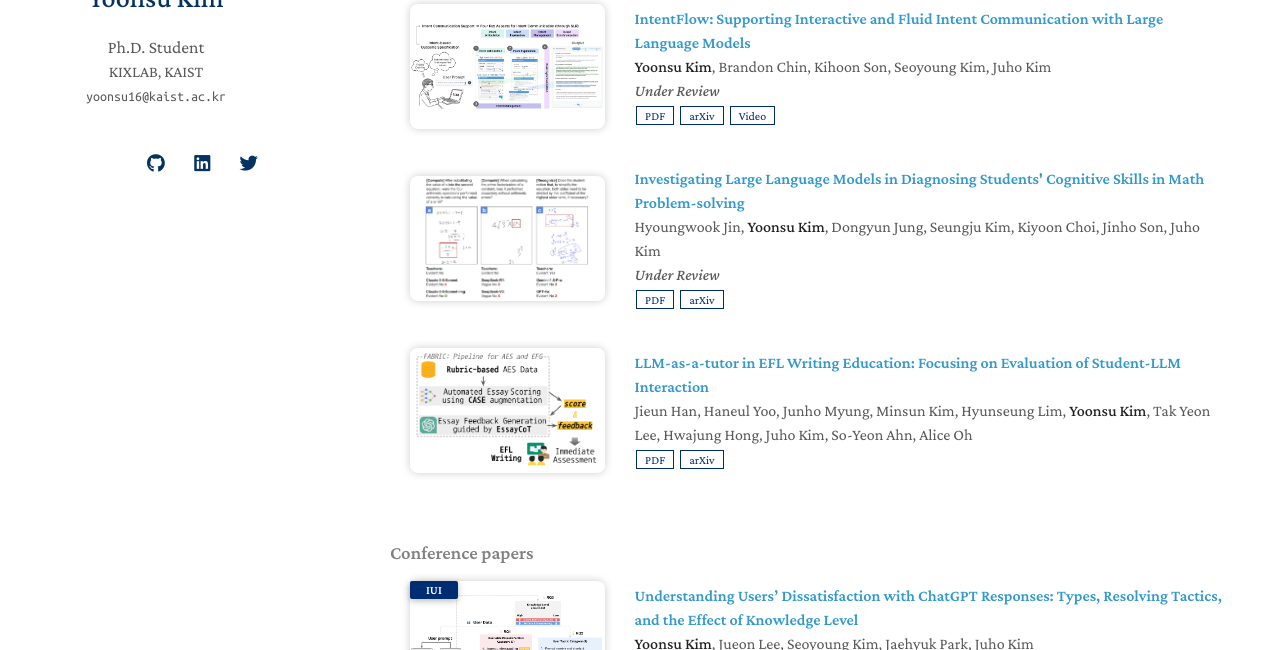
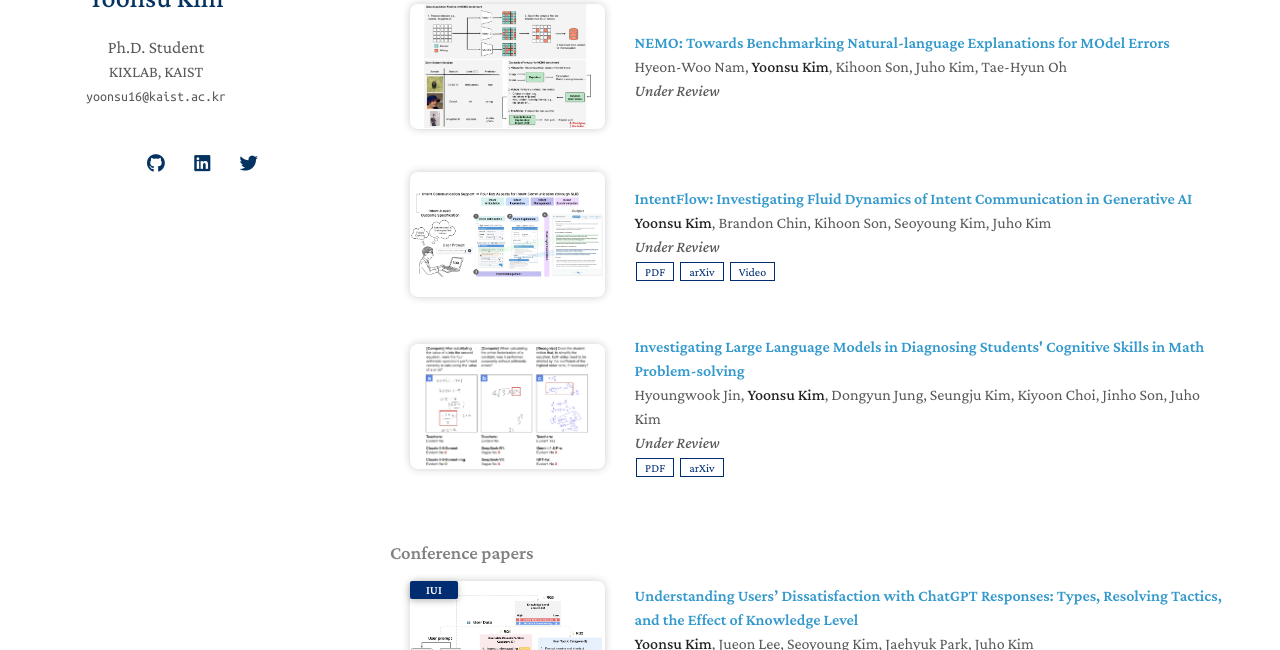
Before and after one commit to yoonsu0816/yoonsu0816.github.io, a Jekyll site: the page built from index.md, in a window 1280 px wide and 900 px high, scrolled down 270 px, cut to the strip 250-900 px from the top of the window. Built offline with Jekyll 4.4.1, drawn with Linux system fonts in a browser that asks for light colours; nearby versions of some CDN libraries; a style sheet for code colours, icons or effects is not loaded; our own code applies the rules of GitHub Pages for plain Markdown files.

Commit message:
add nemo paper

```diff
--- a/_data/preprints.yml
+++ b/_data/preprints.yml
@@ -1,6 +1,18 @@
 main:
 
-  - title: "IntentFlow: Supporting Interactive and Fluid Intent Communication with Large Language Models"
+  - title: "NEMO: Towards Benchmarking Natural-language Explanations for MOdel Errors"
+    authors: Hyeon-Woo Nam, <strong>Yoonsu Kim</strong>, Kihoon Son, Juho Kim, Tae-Hyun Oh
+    conference_short:
+    conference: Under Review
+    pdf:
+    arxiv:
+    video:
+    code:
+    page:
+    # notes: Oral Presentation
+    image: assets/img/nemo_teaser.png
+
+  - title: "IntentFlow: Investigating Fluid Dynamics of Intent Communication in Generative AI"
     authors: <strong>Yoonsu Kim</strong>, Brandon Chin, Kihoon Son, Seoyoung Kim, Juho Kim
     conference_short:
     conference: Under Review
@@ -24,11 +36,11 @@ main:
     # notes: Oral Presentation
 
 
-  - title: "LLM-as-a-tutor in EFL Writing Education: Focusing on Evaluation of Student-LLM Interaction"
-    authors: Jieun Han, Haneul Yoo, Junho Myung, Minsun Kim, Hyunseung Lim, <strong>Yoonsu Kim</strong>, Tak Yeon Lee, Hwajung Hong, Juho Kim, So-Yeon Ahn, Alice Oh
-    conference_short:
-    # conference: arXiv
-    pdf: https://arxiv.org/pdf/2310.05191.pdf
-    arxiv: https://arxiv.org/abs/2310.05191
-    code:
-    image: assets/img/FABRIC-teaser.png
+  # - title: "LLM-as-a-tutor in EFL Writing Education: Focusing on Evaluation of Student-LLM Interaction"
+  #   authors: Jieun Han, Haneul Yoo, Junho Myung, Minsun Kim, Hyunseung Lim, <strong>Yoonsu Kim</strong>, Tak Yeon Lee, Hwajung Hong, Juho Kim, So-Yeon Ahn, Alice Oh
+  #   conference_short:
+  #   # conference: arXiv
+  #   pdf: https://arxiv.org/pdf/2310.05191.pdf
+  #   arxiv: https://arxiv.org/abs/2310.05191
+  #   code:
+  #   image: assets/img/FABRIC-teaser.png
```
Also changed, not shown: assets/img/nemo_teaser.png (added).
